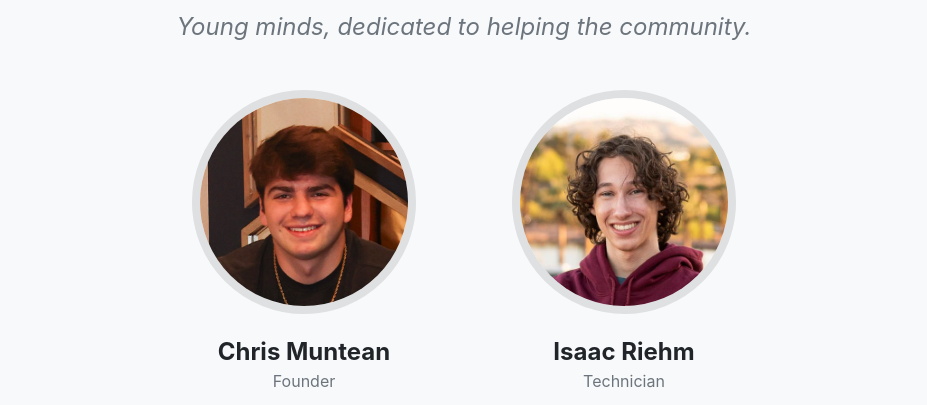
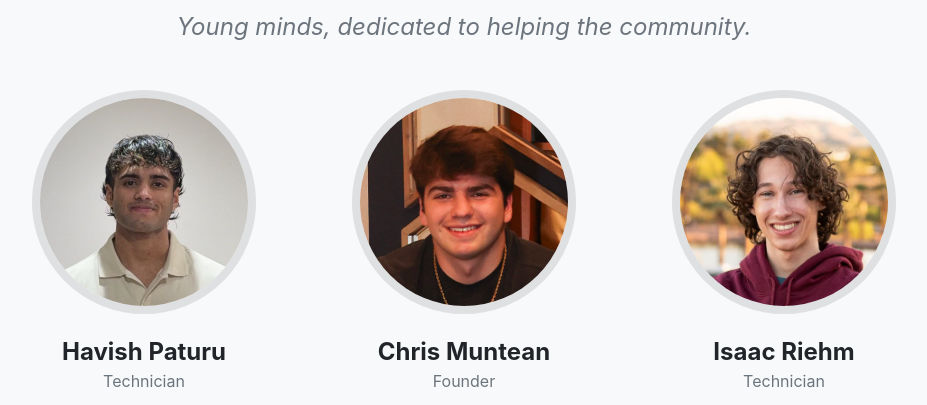
Before and after one commit to chrismuntean/Smart-Home-Seniors, a plain HTML site: page index.html in a window 1280 px wide. Shown: the part 3595-4000 px from the top of the page, without its empty margins (176-1103 px from the left). Drawn offline with nearby package versions, Linux system fonts and the light colour scheme.

Commit message:
Added Havish to the team

```diff
--- a/index.html
+++ b/index.html
@@ -239,17 +239,13 @@
                     <h4 class="section-subheading mb-5 fst-italic text-muted fw-normal">Young minds, dedicated to helping the community.</h4>
                 </div>
                 <div class="row justify-content-center">
-                    <!--
                     <div class="col-lg-4">
                         <div class="team-member">
-                            <img class="mx-auto rounded-circle" src="assets/img/team/chris.jpg" alt="..." />
-                            <h4>Chris Muntean</h4>
-                            <p class="text-muted">Founder</p>
-                            <a class="btn btn-dark btn-social mx-2" href="https://instagram.com/chris.muntean" aria-label="Chris Muntean Instagram Profile"><i class="fab fa-instagram"></i></a>
-                            <a class="btn btn-dark btn-social mx-2" href="https://linkedin.com/in/chrismuntean" aria-label="Chris Muntean LinkedIn Profile"><i class="fab fa-linkedin-in"></i></a>
+                            <img class="mx-auto rounded-circle" src="assets/img/team/havish.jpg" alt="..." />
+                            <h4>Havish Paturu</h4>
+                            <p class="text-muted">Technician</p>
                         </div>
                     </div>
-                    -->
                     <div class="col-lg-4">
                         <div class="team-member">
                             <img class="mx-auto rounded-circle" src="assets/img/team/chris.jpg" alt="..." />
```
Also changed, not shown: assets/img/team/havish.jpg (added).
